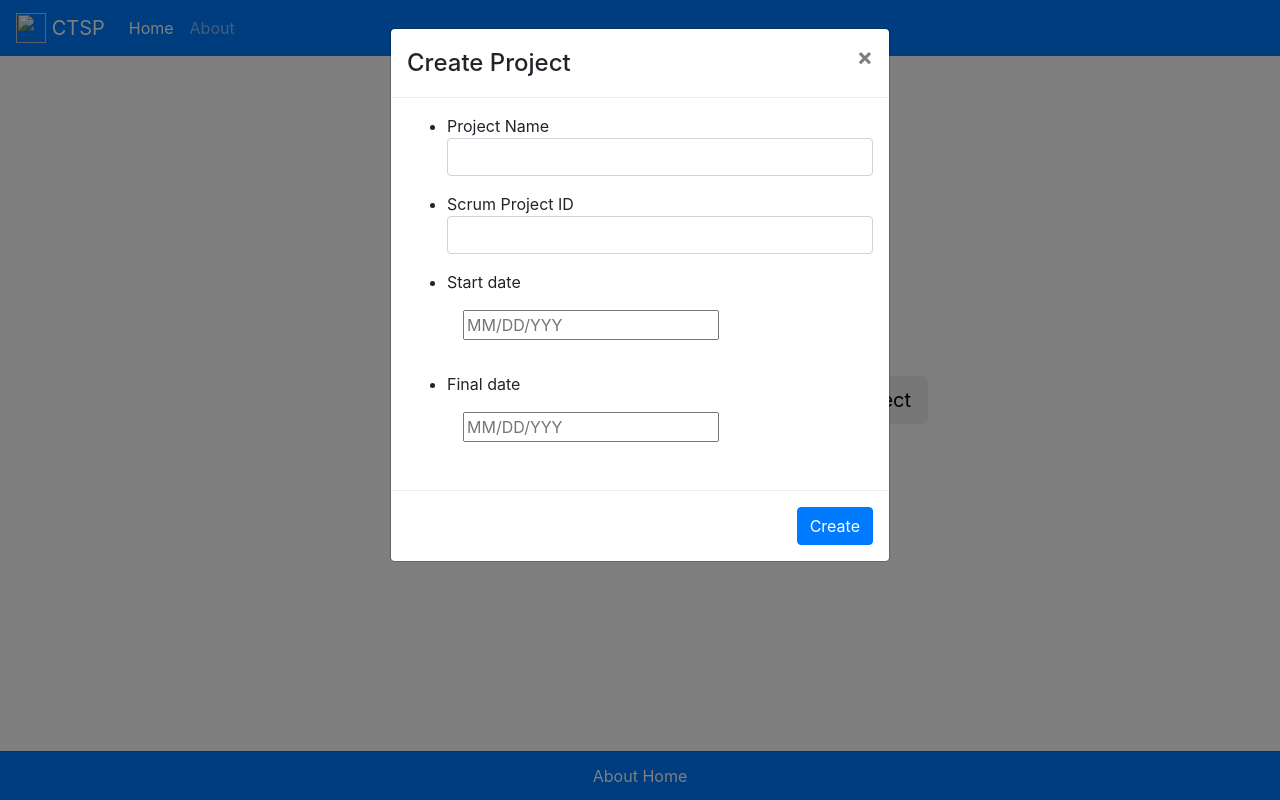
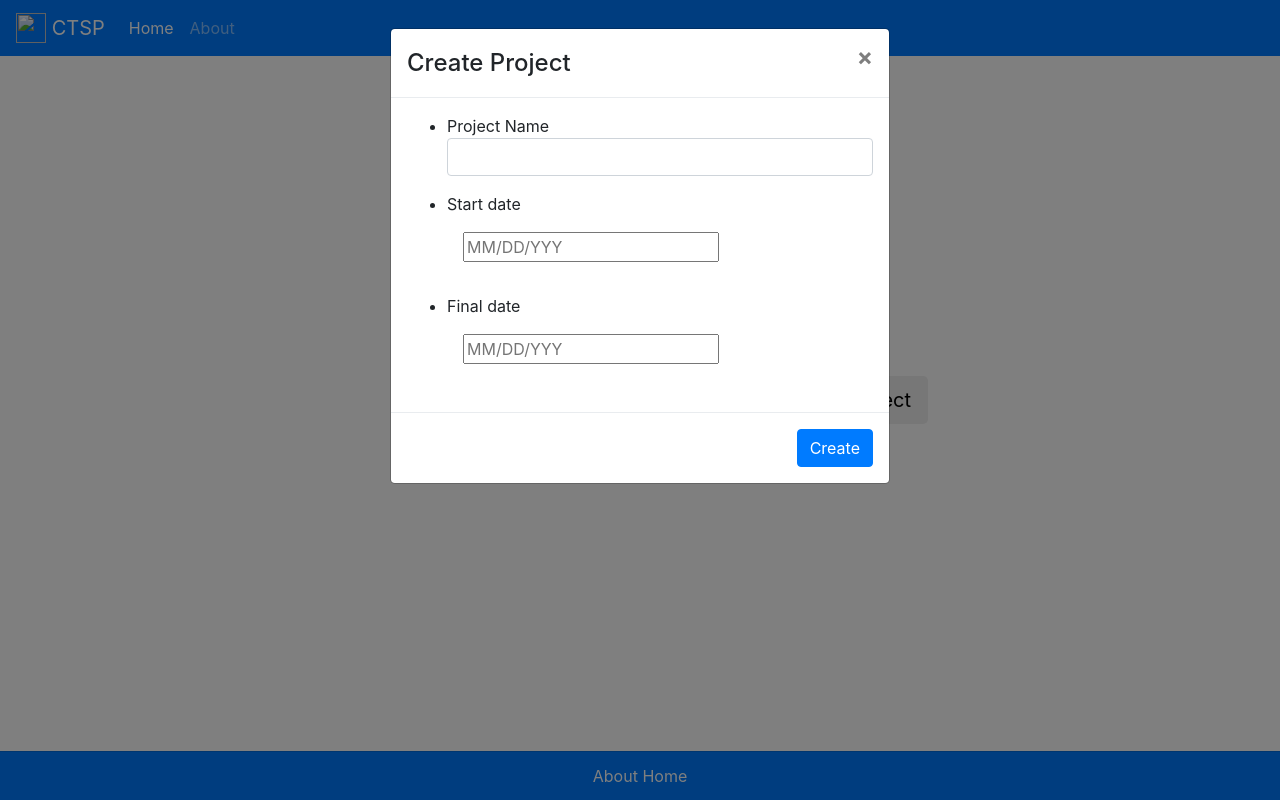
Before and after one commit to DennerAzevedo/ctsp-python, a Django app: page / in a window 1280 px wide, after a click on "Create Project". Run offline with Django 3.2, Linux system fonts and the light colour scheme; some libraries are stand-ins or nearby versions.

Commit message:
Changed the view to object oriented form, models now are coherent, search button now works

```diff
--- a/project/ctsp/admin.py
+++ b/project/ctsp/admin.py
@@ -7,13 +7,13 @@ from ctsp.models import Project
 class PageAdmin(admin.ModelAdmin):
     fieldsets = [
         ("Category Information", {"fields": [
-            'id', "name", 'init', 'start_date', 'final_date']}),
+            'id', "name", 'start_date', 'final_date']}),
     ]
-    list_display = ('id', "name", 'init', 'start_date', 'final_date')
+    list_display = ('id', "name", 'start_date', 'final_date')
 
 
 class ProjectAdmin(admin.ModelAdmin):
-    list_display = ('id', "project_name", 'project_init', 'project_start_date', 'project_final_date')
+    list_display = ('id', "project_name", 'project_start_date', 'project_final_date')
 
 
 admin.site.register(Project, ProjectAdmin)
--- a/project/ctsp/forms.py
+++ b/project/ctsp/forms.py
@@ -8,11 +8,6 @@ class ProjectForm(forms.ModelForm):
             'class': 'form-control',
         }
     ), label='Project Name', max_length=Project.project_name_max_length)
-    project_init = forms.CharField(widget=forms.TextInput(
-        attrs={
-            'class': 'form-control',
-        }
-    ), label='Scrum Project ID', max_length=Project.project_init_max_length)
     proiect_start_date = forms.DateField(widget=forms.DateInput(
         attrs={
             'class': 'control-label m-3', 'id': 'from_forms', 'placeholder': "MM/DD/YYY",
@@ -26,7 +21,7 @@ class ProjectForm(forms.ModelForm):
 
     class Meta:
         model = Project
-        fields = ('project_name', 'project_init', 'proiect_start_date', 'project_final_date',)
+        fields = ('project_name', 'proiect_start_date', 'project_final_date',)
 
 
 class QueryProjectForm(forms.ModelForm):
--- a/project/ctsp/models.py
+++ b/project/ctsp/models.py
@@ -6,12 +6,8 @@ from django.utils import timezone
 
 
 class Project(models.Model):
-    # este ID é adcionado automaticamente pelo python na ação de salvar como PK
-    #project_id = models.IntegerField(primary_key=True)
     project_name = models.CharField(max_length=128, null=False)
     project_name_max_length = project_name.max_length
-    project_init = models.CharField(max_length=64, null=True)
-    project_init_max_length = project_init.max_length
     project_start_date = models.DateField(default=timezone.now, null=True)
     project_final_date = models.DateField(default=timezone.now, null=True)
 
--- a/project/ctsp/templates/ctsp/base.html
+++ b/project/ctsp/templates/ctsp/base.html
@@ -27,8 +27,7 @@
     <script type="text/javascript"
             src="https://cdnjs.cloudflare.com/ajax/libs/bootstrap-datepicker/1.4.1/js/bootstrap-datepicker.min.js"></script>
     <link rel="stylesheet"
-          href="https://cdnjs.cloudflare.com/ajax/libs/bootstrap-datepicker/1.4.1/css/bootstrap-datepicker3.css"
-    />
+          href="https://cdnjs.cloudflare.com/ajax/libs/bootstrap-datepicker/1.4.1/css/bootstrap-datepicker3.css"/>
     <meta name="viewport" content="width=device-width, initial-scale=1">
     {% block head_block %} {% endblock %}
     <title>
--- a/project/ctsp/templates/ctsp/index.html
+++ b/project/ctsp/templates/ctsp/index.html
@@ -21,7 +21,7 @@
                 <button type="button" class="close" data-dismiss="modal">&times;</button>
             </div>
             <!-- Form code begins -->
-            <form action="{% url 'ctsp:project_welcome' %}" id="create_form" method="post">
+            <form action="{% url 'ctsp:create_project' %}" id="create_form" method="post">
                 {% csrf_token %}
                 <div class="modal-body">
                     {% for hidden in form.hidden_fields %} {{ hidden }} {% endfor %}
@@ -78,7 +78,7 @@
                     </table>
                 </div>
                 <div class="modal-footer">
-                    <button class="btn btn-primary" type="button">Search</button>
+                    <button id="query-go" class="btn btn-primary" type="button">Search</button>
                 </div>
             </form>
         </div>
@@ -100,8 +100,8 @@
     })
 </script>
 <script>
-    $("#project_name_or_ID").change(function () {
-        var search = $(this).val();
+    $("#query-go").on("click", function () {
+        var search = $(project_name_or_ID).val();
         $.ajax({
             type: 'post',
             data: {
@@ -111,13 +111,13 @@
             dataType: 'json',
             success: function (data) {
                 $("tr").remove();
-                $("caption").remove()
+                $("caption").remove();
                 if (data.length) {
                     $("table")
                         .append("<caption>" + 'Total of ' + data.length + ' projects found' + "</caption>")
                         .append("<tr class='tr'>" +
+                            "<th>ID</th>" +
                             "<th>Name</th>" +
-                            "<th>Initials</th>" +
                             "<th>Start Date</th>" +
                             "<th>End Date</th>" +
                             "</tr>");
@@ -127,8 +127,8 @@
                 for (let i = 0; i < data.length; i++) {
                     $("#table_body")
                         .after('<tr>' +
+                            '<th id="non-fix-h">' + data[i]["project_pk"] + '</th>' +
                             '<th id="non-fix-h">' + data[i]["project_name"] + '</th>' +
-                            '<th id="non-fix-h">' + data[i]["project_init"] + '</th>' +
                             '<th id="non-fix-h">' + data[i]["project_start"] + '</th>' +
                             '<th id="non-fix-h">' + data[i]["project_end"] + '</th>' +
                             '</tr>'
--- a/project/ctsp/urls.py
+++ b/project/ctsp/urls.py
@@ -5,6 +5,7 @@ app_name = 'ctsp'
 
 urlpatterns = [
     path('', views.IndexView.as_view(), name='index'),
-    path('about/', views.AboutView.as_view(), name='about'),
-    path('welcome/', views.ProjectWelcomeView.as_view(), name='project_welcome'),
+    path('welcome/', views.CreateProjectView.as_view(), name='create_project'),
+    path('welcome_created/<int:pk>/', views.WelcomeProjectView.as_view(), name='project_welcome'),
+    path('about/', views.AboutView.as_view(), name='about')
 ]
--- a/project/ctsp/views.py
+++ b/project/ctsp/views.py
@@ -1,6 +1,7 @@
 from django.http import JsonResponse
-from django.shortcuts import render
-from django.views.generic import TemplateView, View, UpdateView
+from django.shortcuts import redirect, render
+from django.views.generic import TemplateView, RedirectView
+from django.views.generic.base import ContextMixin, View
 
 from .forms import ProjectForm, QueryProjectForm
 from .models import Project
@@ -8,52 +9,57 @@ from .models import Project
 
 # Create your views here.
 
-class IndexView(TemplateView):
+class IndexView(View):
     template_name = 'ctsp/index.html'
 
     def post(self, request, *args, **kwargs):
         if self.request.is_ajax():
             search = request.POST.get('search')
-            project_name = Project.objects.filter(project_name__icontains=search)
-            project_init = Project.objects.filter(project_init__icontains=search)
-            project = max([project_init, project_name], key=len)
+            print(search)
+
+            def is_number(s):
+                try:
+                    float(s)
+                    return True
+                except ValueError:
+                    return False
+
+            if is_number(search) == True:
+                project = Project.objects.filter(id=search)
+            else:
+                project = Project.objects.filter(project_name__icontains=search)
             context = []
             for i in range(0, len(project)):
                 context.append({
+                    'project_pk': project[i].id,
                     'project_name': project[i].project_name,
-                    'project_init': project[i].project_init,
                     'project_start': project[i].project_start_date,
                     'project_end': project[i].project_final_date,
                 })
         return JsonResponse(context, safe=False)
 
-    def get_context_data(self, **kwargs):
+    def get(self, request, *args):
         form = ProjectForm()
         query = QueryProjectForm()
-        context = super().get_context_data(**kwargs)
         context = {'form': form, 'query': query}
-        return context
+        return render(request, self.template_name, context)
 
 
-class ProjectWelcomeView(View):
-    form_class = ProjectForm
-    context = {}
-    template_name = 'ctsp/index.html'
-
-    def post(self, request):
-        form = self.form_class(request.POST)
-
+class CreateProjectView(RedirectView):
+    def post(self, request, *args, **kwargs):
+        form = ProjectForm(request.POST)
         if form.is_valid():
             project = form.save(commit=True)
-            self.context['project'] = Project.objects.filter(pk=project.pk)
-            return render(request, 'ctsp/welcome.html', context=self.context)
-        else:
-            print(form.errors)
-        return render(request, self.template_name, {'form': form})
+            return redirect('ctsp:project_welcome', pk=project.pk, permanent=False)
 
 
-class QueryUpdate(UpdateView):
-    model = Project
+class WelcomeProjectView(TemplateView):
+    template_name = 'ctsp/welcome_created.html'
+
+    def get_context_data(self, **kwargs):
+        context = super(WelcomeProjectView, self).get_context_data(**kwargs)
+        context['project'] = Project.objects.filter(pk=context['pk'])
+        return context
 
 
 class AboutView(TemplateView):
```
Also changed, not shown: project/ctsp/templates/ctsp/welcome.html (deleted, +0 -24 lines), project/ctsp/templates/ctsp/welcome_created.html (added, +30 -0 lines), project/ctsp/migrations/0001_initial.py, project/ctsp/migrations/0002_auto_20180519_1010.py (deleted).
